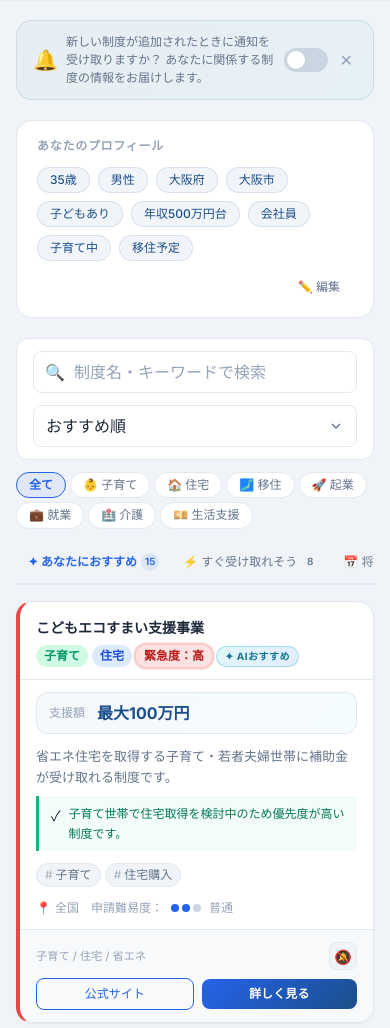
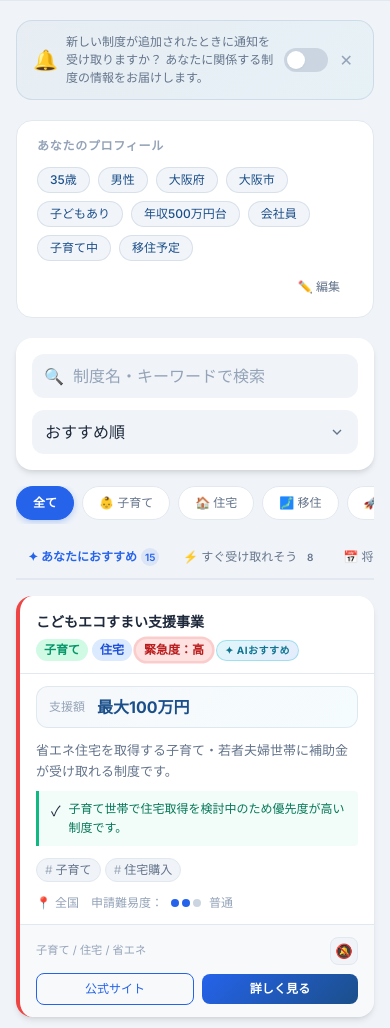
Before and after one commit to strv-cbdb/grant_recommend, a plain HTML site: page recommend.html in a window 390 px wide. Shown: the part 56-1084 px from the top of the page. Drawn offline with Linux system fonts and the light colour scheme.

Commit message:
スマホアプリ風に

```diff
--- a/style.css
+++ b/style.css
@@ -2221,3 +2221,176 @@ select:focus {
     padding: var(--space-5) var(--space-4);
   }
 }
+
+/* ===================================
+   SP アプリ風UI強化（max-width: 768px）
+   =================================== */
+@media (max-width: 768px) {
+
+  /* --- ヘッダー: アプリのナビバー風 --- */
+  :root {
+    --header-height: 56px;
+  }
+
+  .header {
+    box-shadow: 0 1px 0 var(--color-border);
+  }
+
+  .header__inner {
+    padding: 0 var(--space-4);
+  }
+
+  .header__logo-tagline {
+    display: none;
+  }
+
+  .header__logo-text {
+    font-size: var(--font-size-lg);
+  }
+
+  /* ヘルプリンクを非表示、ナビをコンパクトに */
+  .header__nav a:not(.btn-nav-primary):not(.header__back) {
+    display: none;
+  }
+
+  .header__nav .btn-nav-primary {
+    padding: var(--space-1) var(--space-3);
+    font-size: var(--font-size-xs);
+    border-radius: var(--radius-md);
+    box-shadow: none;
+  }
+
+  /* 戻るボタン: アプリのバックナビ風 */
+  .header__back {
+    display: inline-flex;
+    align-items: center;
+    gap: var(--space-1);
+    font-size: var(--font-size-sm);
+    font-weight: var(--font-weight-medium);
+    color: var(--color-secondary);
+    padding: var(--space-2) var(--space-2);
+    border-radius: var(--radius-md);
+    background: none;
+  }
+
+  /* --- 検索・フィルターエリア: アプリのサーチカード風 --- */
+  .filter-bar {
+    border: none;
+    box-shadow: var(--shadow-md);
+    border-radius: var(--radius-xl);
+    padding: var(--space-4);
+    gap: var(--space-3);
+    margin-bottom: var(--space-4);
+  }
+
+  .filter-bar__search input {
+    height: 44px;
+    background: var(--color-background);
+    border-color: transparent;
+    border-radius: var(--radius-lg);
+    font-size: 16px; /* iOSズーム防止 */
+    padding-left: 40px;
+  }
+
+  .filter-bar__search input:focus {
+    background: var(--color-surface);
+    border-color: var(--color-secondary);
+  }
+
+  .filter-bar__select select {
+    height: 44px;
+    background-color: var(--color-background);
+    border-color: transparent;
+    border-radius: var(--radius-lg);
+    font-size: 16px; /* iOSズーム防止 */
+    padding-top: 0;
+    padding-bottom: 0;
+  }
+
+  .filter-bar__select select:focus {
+    background-color: var(--color-surface);
+    border-color: var(--color-secondary);
+  }
+
+  /* --- カテゴリチップ: 横スクロール・アプリフィルター風 --- */
+  .filter-chips {
+    flex-wrap: nowrap !important;
+    overflow-x: auto;
+    -webkit-overflow-scrolling: touch;
+    scrollbar-width: none;
+    -ms-overflow-style: none;
+    gap: var(--space-2) !important;
+    padding-bottom: var(--space-1);
+    margin-bottom: 0 !important;
+  }
+
+  .filter-chips::-webkit-scrollbar {
+    display: none;
+  }
+
+  .filter-chip {
+    flex-shrink: 0;
+    height: 34px;
+    padding: 0 var(--space-4) !important;
+    font-size: var(--font-size-xs) !important;
+    font-weight: var(--font-weight-medium);
+    display: inline-flex;
+    align-items: center;
+    border-radius: var(--radius-full) !important;
+    white-space: nowrap;
+    transition: all var(--transition-fast);
+    line-height: 1;
+  }
+
+  /* 選択中チップ: 塗りつぶしスタイル（より明確な選択表示） */
+  .filter-chip.active {
+    background: var(--color-secondary) !important;
+    border-color: var(--color-secondary) !important;
+    color: white !important;
+    font-weight: var(--font-weight-semibold);
+    box-shadow: 0 2px 6px rgba(37, 99, 235, 0.3);
+  }
+
+  /* --- カード: アプリカード風（影を少し強め） --- */
+  .subsidy-card {
+    border-radius: var(--radius-xl);
+    box-shadow: var(--shadow-md);
+    border: none;
+  }
+
+  .subsidy-card[data-urgency="high"],
+  .subsidy-card[data-urgency="medium"],
+  .subsidy-card[data-urgency="low"] {
+    border-left-width: 4px;
+    border-left-style: solid;
+  }
+
+  .subsidy-card[data-urgency="high"] {
+    border-left-color: var(--color-danger);
+  }
+
+  .subsidy-card[data-urgency="medium"] {
+    border-left-color: var(--color-warning);
+  }
+
+  .subsidy-card[data-urgency="low"] {
+    border-left-color: var(--color-border-dark);
+  }
+
+  /* ホバーエフェクトはSPでは無効化（タップ操作のため） */
+  .subsidy-card:hover {
+    transform: none;
+    box-shadow: var(--shadow-md);
+  }
+
+  /* --- 制度詳細ページ: ヒーロー --- */
+  .detail-hero {
+    border-radius: var(--radius-xl);
+  }
+
+  .detail-action-card {
+    border-radius: var(--radius-xl);
+    box-shadow: var(--shadow-md);
+    border: none;
+  }
+}
```
